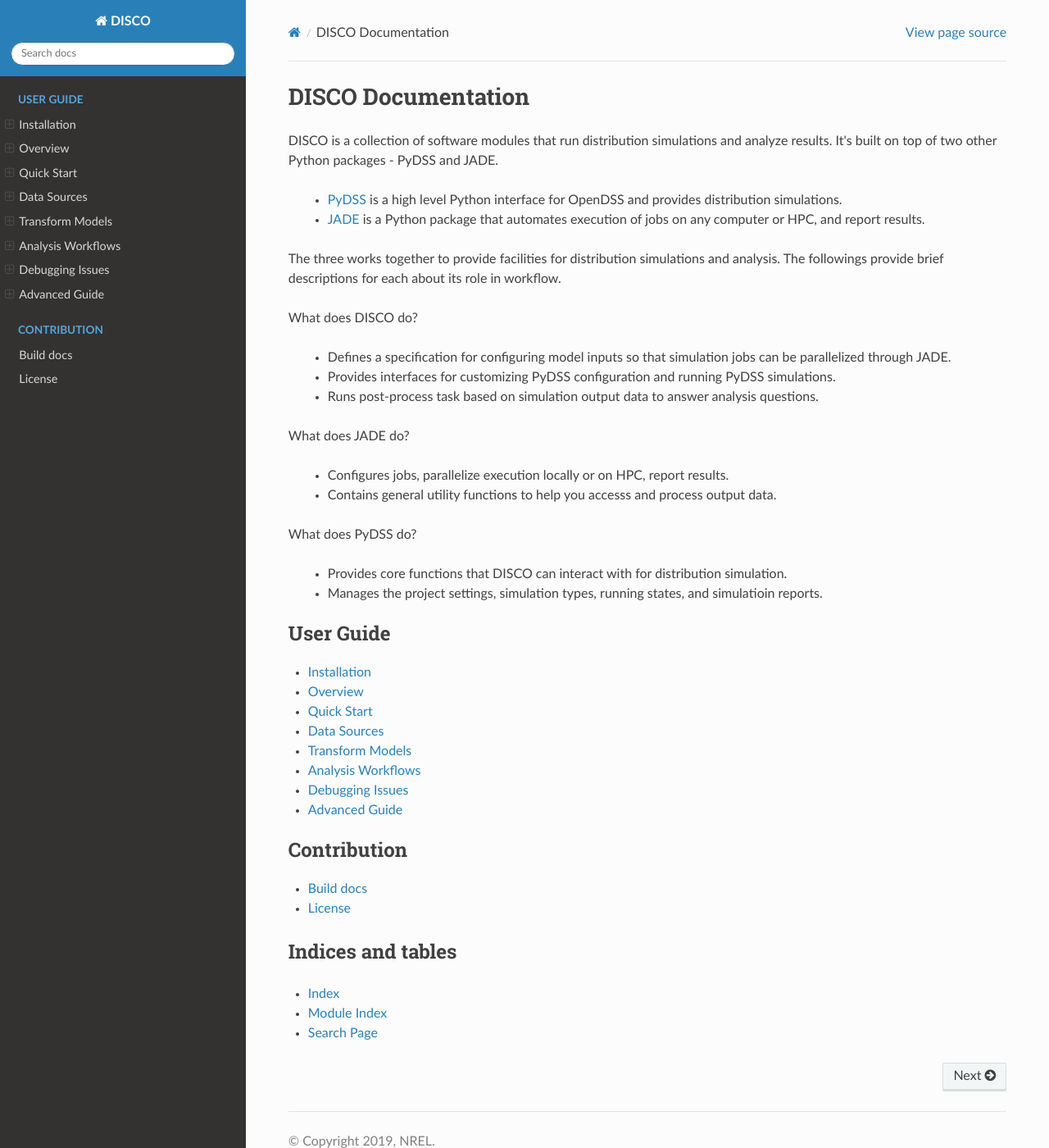
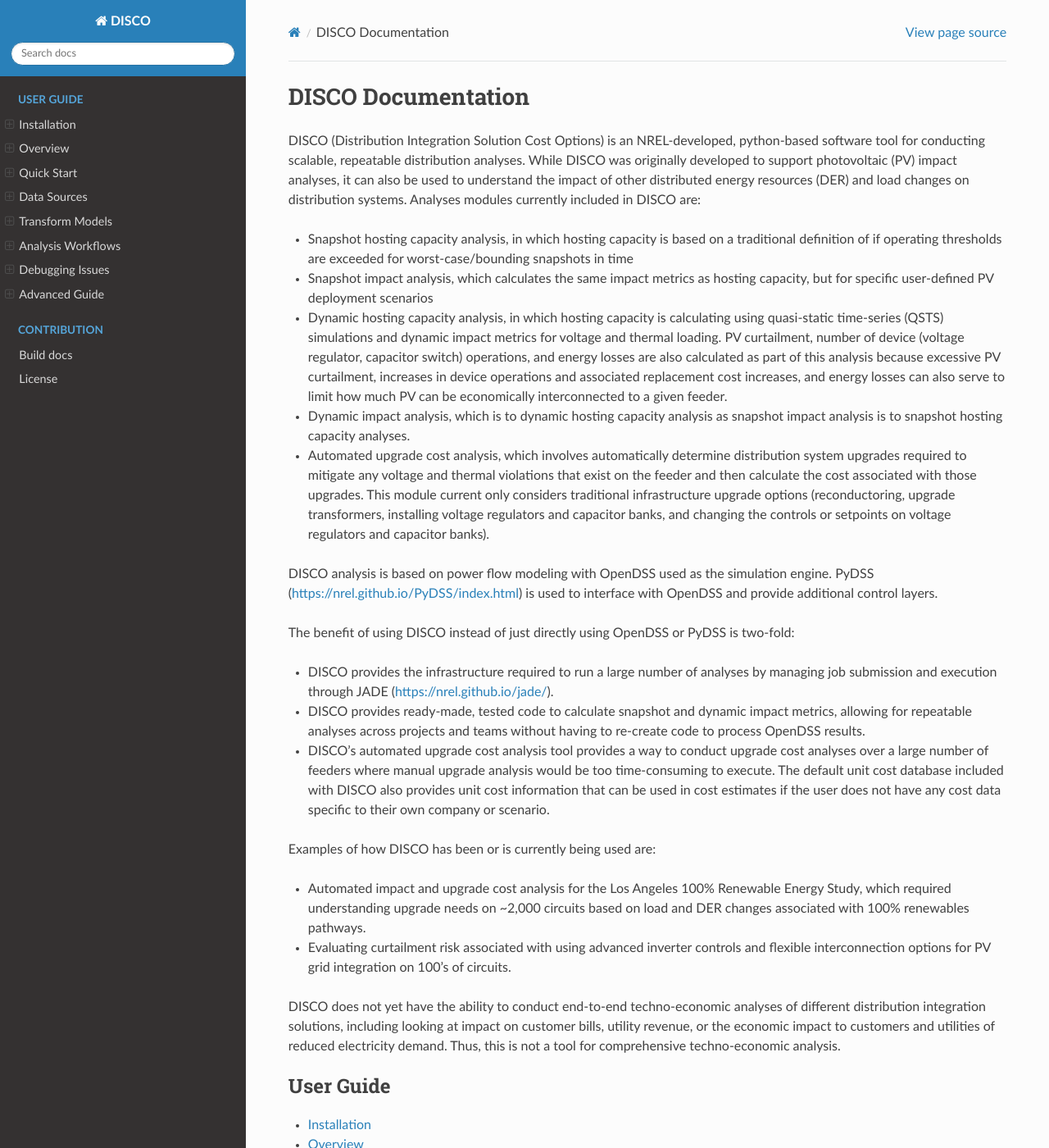
Before and after one commit to NREL/disco, a Sphinx documentation site: the page built from docs/source/index.rst, in a window 1280 px wide and 1400 px high. Shown: the whole window at 82% size. Built offline with Sphinx 7.4.7 and the Read the Docs theme 2.0.0, drawn with Linux system fonts in a browser that asks for light colours.

Commit message:
Update DISCO introduction by KH

```diff
--- a/docs/source/index.rst
+++ b/docs/source/index.rst
@@ -6,34 +6,66 @@
 *******************
 DISCO Documentation
 *******************
-DISCO is a collection of software modules that run distribution simulations
-and analyze results. It's built on top of two other Python packages - PyDSS
-and JADE.
+DISCO (Distribution Integration Solution Cost Options) is an NREL-developed,
+python-based software tool for conducting scalable, repeatable distribution analyses.
+While DISCO was originally developed to support photovoltaic (PV) impact analyses,
+it can also be used to understand the impact of other distributed energy resources (DER)
+and load changes on distribution systems. Analyses modules currently included in DISCO are:
 
-   * `PyDSS <https://nrel.github.io/PyDSS/index.html>`_ is a high level Python interface for
-     OpenDSS and provides distribution simulations.
-   * `JADE <https://nrel.github.io/jade/>`_ is a Python
-     package that automates execution of jobs on any computer or HPC, and report results.
+* Snapshot hosting capacity analysis, in which hosting capacity is based on a
+  traditional definition of if operating thresholds are exceeded for
+  worst-case/bounding snapshots in time
+* Snapshot impact analysis, which calculates the same impact metrics as
+  hosting capacity, but for specific user-defined PV deployment scenarios
+* Dynamic hosting capacity analysis, in which hosting capacity is calculating
+  using quasi-static time-series (QSTS) simulations and dynamic impact metrics
+  for voltage and thermal loading. PV curtailment,
+  number of device (voltage regulator, capacitor switch) operations, and
+  energy losses are also calculated as part of this analysis because excessive
+  PV curtailment, increases in device operations and associated replacement
+  cost increases, and energy losses can also serve to limit how much PV can
+  be economically interconnected to a given feeder.
+* Dynamic impact analysis, which is to dynamic hosting capacity analysis as
+  snapshot impact analysis is to snapshot hosting capacity analyses.
+* Automated upgrade cost analysis, which involves automatically determine
+  distribution system upgrades required to mitigate any voltage and thermal
+  violations that exist on the feeder and then calculate the cost associated
+  with those upgrades. This module current only considers traditional infrastructure
+  upgrade options (reconductoring, upgrade transformers, installing voltage
+  regulators and capacitor banks, and changing the controls or setpoints on
+  voltage regulators and capacitor banks).
 
-The three works together to provide facilities for distribution simulations and analysis.
-The followings provide brief descriptions for each about its role in workflow.
+DISCO analysis is based on power flow modeling with OpenDSS used as the simulation engine.
+PyDSS (https://nrel.github.io/PyDSS/index.html) is used to interface with OpenDSS
+and provide additional control layers.
 
-What does DISCO do?
+The benefit of using DISCO instead of just directly using OpenDSS or PyDSS is two-fold:
 
-   * Defines a specification for configuring model inputs so that simulation jobs
-     can be parallelized through JADE.
-   * Provides interfaces for customizing PyDSS configuration and running PyDSS simulations.
-   * Runs post-process task based on simulation output data to answer analysis questions.
+* DISCO provides the infrastructure required to run a large number of analyses
+  by managing job submission and execution through JADE (https://nrel.github.io/jade/).
+* DISCO provides ready-made, tested code to calculate snapshot and dynamic impact
+  metrics, allowing for repeatable analyses across projects and teams without
+  having to re-create code to process OpenDSS results.
+* DISCO’s automated upgrade cost analysis tool provides a way to conduct upgrade
+  cost analyses over a large number of feeders where manual upgrade analysis
+  would be too time-consuming to execute. The default unit cost database
+  included with DISCO also provides unit cost information that can be used in
+  cost estimates if the user does not have any cost data specific to their own
+  company or scenario.
 
-What does JADE do?
+Examples of how DISCO has been or is currently being used are:
 
-   * Configures jobs, parallelize execution locally or on HPC, report results.
-   * Contains general utility functions to help you accesss and process output data.
+* Automated impact and upgrade cost analysis for the Los Angeles 100% Renewable
+  Energy Study, which required understanding upgrade needs on ~2,000 circuits
+  based on load and DER changes associated with 100% renewables pathways.
+* Evaluating curtailment risk associated with using advanced inverter controls
+  and flexible interconnection options for PV grid integration on 100’s of circuits.
 
-What does PyDSS do?
-
-   * Provides core functions that DISCO can interact with for distribution simulation.
-   * Manages the project settings, simulation types, running states, and simulatioin reports.
+DISCO does not yet have the ability to conduct end-to-end techno-economic analyses
+of different distribution integration solutions, including looking at impact on
+customer bills, utility revenue, or the economic impact to customers and utilities
+of reduced electricity demand. Thus, this is not a tool for comprehensive
+techno-economic analysis.
 
 .. toctree::
    :maxdepth: 1
```
